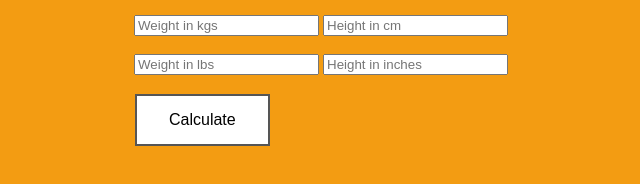
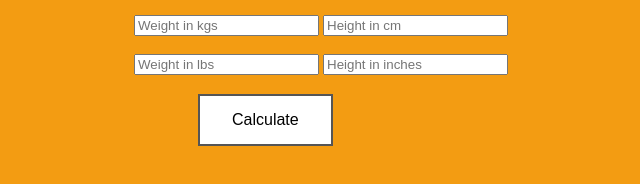
Before and after one commit to mantanquzzmo/BMI_Challenge, a website: page src/index.html in a window 1280 px wide. Shown: the part 382-566 px from the top of the page, without its empty margins (319-959 px from the left). Drawn offline with Linux system fonts and the light colour scheme.

Commit message:
Added button positioning

```diff
--- a/src/style.css
+++ b/src/style.css
@@ -64,4 +64,6 @@ h1 {
   font-size: 16px;
   margin: 1px 1px;
   cursor: pointer;
+  position: relative;
+  left: 63px;
 }
```
